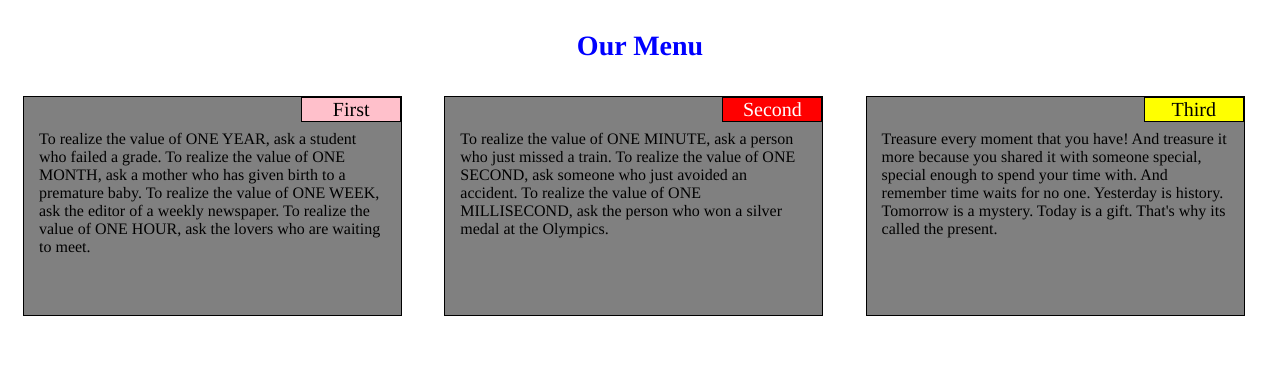
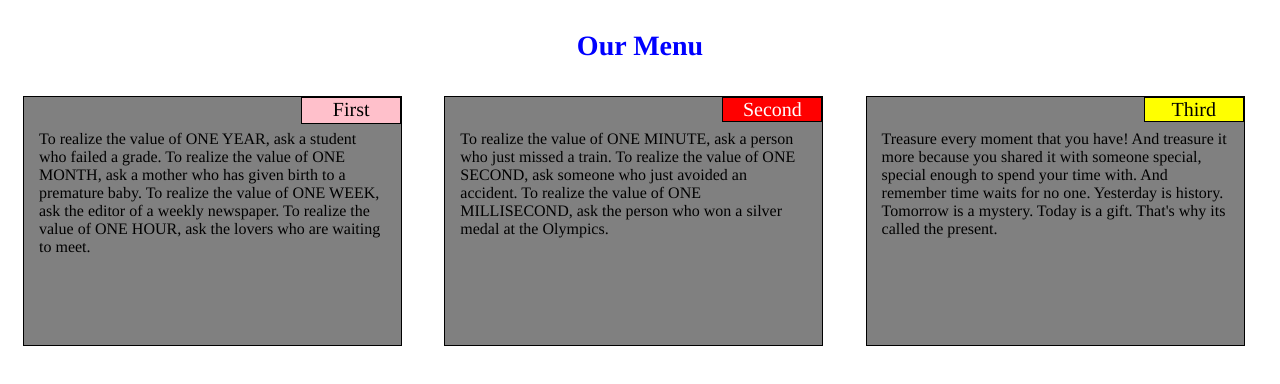
Before and after one commit to leeoksana/coursera-test, a plain HTML site: page site/module2-solution/index.html in a window 1280 px wide. Drawn offline with Linux system fonts and the light colour scheme.

Commit message:
Small addition to my solution

```diff
--- a/site/module2-solution/style.css
+++ b/site/module2-solution/style.css
@@ -16,7 +16,7 @@ p {
 	border: 1px solid black;
 	padding: 15px;
 	width: 90%;
-  height: 220px;
+  height: 250px;
   margin: 15px;
   color: black;
 }
@@ -25,7 +25,7 @@ p {
 left: 0px;
 top: 0px;}
 #p2 {width: 100px;
-  height: 25px;
+  height: 27px;
   border: 1px solid black;
   background-color: pink;
   position: absolute;
```
